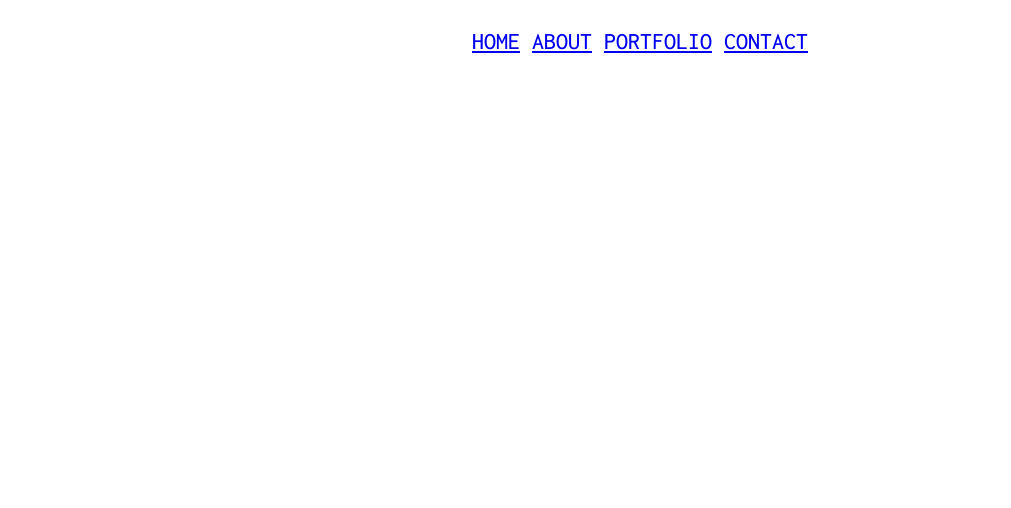
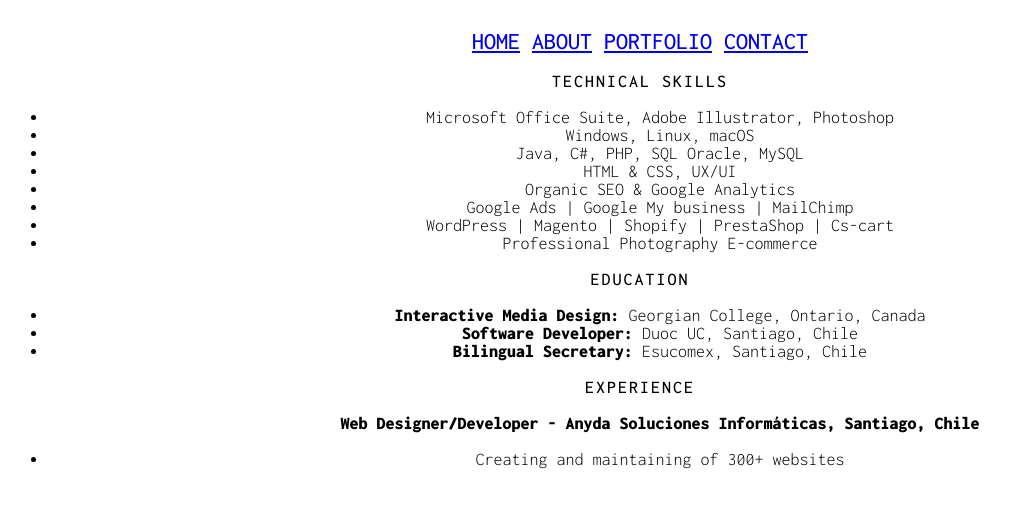
Before and after one commit to dabustosa85/assignment-html, a plain HTML site: page about.html in a window 1280 px wide. Shown: the whole page, without its empty margins (0-1011 px from the left). Drawn offline with Linux system fonts and the light colour scheme.

Commit message:
Add Content

```diff
--- a/about.html
+++ b/about.html
@@ -19,6 +19,28 @@
     </header>
 
     <main>
+        <h3>Technical Skills</h3>
+        <ul class="centerul">
+            <li>Microsoft Office Suite, Adobe Illustrator, Photoshop</li>
+            <li>Windows, Linux, macOS</li>
+            <li>Java, C#, PHP, SQL Oracle, MySQL</li>
+            <li>HTML & CSS, UX/UI</li>
+            <li>Organic SEO & Google Analytics</li>
+            <li>Google Ads | Google My business | MailChimp</li>
+            <li>WordPress | Magento | Shopify | PrestaShop | Cs-cart</li>
+            <li>Professional Photography E-commerce</li>
+        </ul>
+        <h3>Education</h3>
+        <ul class="centerul">
+            <li><strong>Interactive Media Design:</strong> Georgian College, Ontario, Canada</li>
+            <li><strong>Software Developer:</strong> Duoc UC, Santiago, Chile</li>
+            <li><strong>Bilingual Secretary:</strong> Esucomex, Santiago, Chile</li>
+        </ul>
+        <h3>Experience</h3>
+        <ul class="centerul">
+            <p><strong>Web Designer/Developer - Anyda Soluciones Informáticas, Santiago, Chile</strong></p>
+            <li>Creating and maintaining of 300+ websites</li>
+        </ul>
 
     </main>
 
--- a/style.css
+++ b/style.css
@@ -42,3 +42,21 @@
     letter-spacing: 2px;
     text-align: center;
   }
+
+h3
+{
+  font-family: 'Inconsolata', monospace;
+  font-size: 18px;
+  text-transform: uppercase;
+  font-weight: 500;
+  letter-spacing: 2px;
+  text-align: center;
+}
+
+.centerul
+{
+  text-align: center;
+  font-family: 'Inconsolata', monospace;
+  font-size: 18px;
+  font-weight: 300;
+}
```
